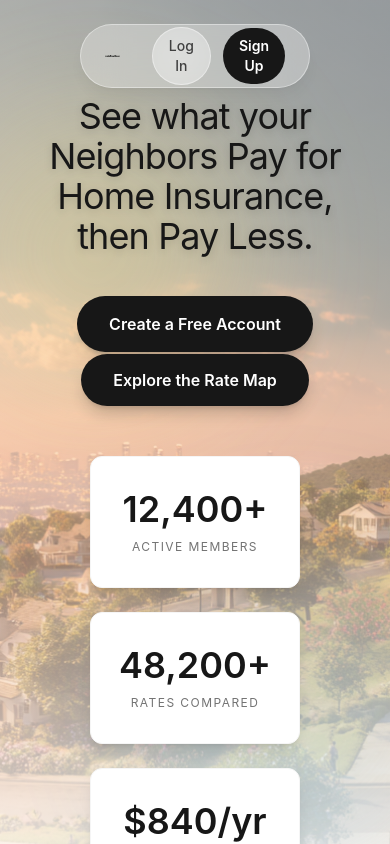
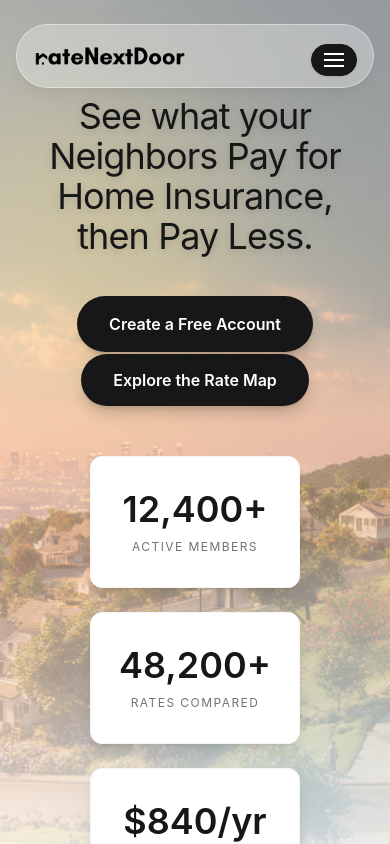
Before and after one commit to hmumtazz/insuranceh, a Next.js app: page / in a window 390 px wide. Shown: the top 844 px of the page. Built offline with nearby package versions, Linux system fonts and the light colour scheme; no server answers; a web font is replaced by a local one.

Commit message:
Changed Nav Bar to Have Hamburger Menu on Smaller Screens.

```diff
--- a/src/components/shared/app-header.tsx
+++ b/src/components/shared/app-header.tsx
@@ -2,6 +2,7 @@ import { createClient } from '@/lib/supabase/server';
 import Link from 'next/link';
 import UserMenu from '@/components/landing/user-menu';
 import AuthButtons from '@/components/landing/auth-buttons';
+import { MobileNav } from '@/components/shared/mobile-nav';
 
 export default async function AppHeader() {
   const supabase = await createClient();
@@ -28,8 +29,8 @@ export default async function AppHeader() {
     'User';
 
   return (
-    <nav className="fixed top-6 left-0 right-0 z-50 px-20">
-    <div className="mx-auto flex w-full items-center justify-between gap-8 rounded-full border border-white/40 bg-white/30 px-6 py-3 shadow-lg shadow-black/5 backdrop-blur-xl h-16">
+    <nav className="fixed top-6 left-0 right-0 z-50 px-4 sm:px-6 lg:px-20">
+    <div className="mx-auto flex w-full items-center justify-between gap-4 sm:gap-8 rounded-full border border-white/40 bg-white/30 px-4 sm:px-6 py-3 shadow-lg shadow-black/5 backdrop-blur-xl h-16">
 
       {/* Left section (Logo, non-stretched) */}
       <div className="flex flex-1 items-center justify-start">
@@ -37,7 +38,7 @@ export default async function AppHeader() {
           <img
             src="/logo.png"
             alt="RateNextDoor Logo"
-            className="h-8 w-50 md:h-9 lg:h-10 object-contain"
+            className="h-7 w-auto md:h-8 lg:h-9 object-contain"
           />
         </Link>
       </div>
@@ -68,13 +69,24 @@ export default async function AppHeader() {
         </a>
       </div>
 
-      {/* Right section (Auth controls) */}
+      {/* Right section (Auth + Mobile menu trigger) */}
       <div className="flex flex-1 items-center justify-end gap-3">
-        {user ? (
-          <UserMenu displayName={displayName} username={profile?.username} />
-        ) : (
-          <AuthButtons />
-        )}
+        {/* Desktop auth controls */}
+        <div className="hidden md:flex">
+          {user ? (
+            <UserMenu displayName={displayName} username={profile?.username} />
+          ) : (
+            <AuthButtons />
+          )}
+        </div>
+
+        {/* Mobile hamburger */}
+        <div className="md:hidden">
+          <MobileNav
+            user={user}
+            isAdmin={profile?.role === 'admin'}
+          />
+        </div>
       </div>
     </div>
     </nav>
--- /dev/null
+++ b/src/components/shared/mobile-nav.tsx
@@ -0,0 +1,68 @@
+'use client';
+
+import { useState } from 'react';
+import Link from 'next/link';
+import AuthButtons from '@/components/landing/auth-buttons';
+import UserMenu from '@/components/landing/user-menu';
+
+interface MobileNavProps {
+  user: any;
+  isAdmin: boolean;
+}
+
+export function MobileNav({ user, isAdmin }: MobileNavProps) {
+  const [open, setOpen] = useState(false);
+
+  return (
+    <>
+      <button
+        type="button"
+        onClick={() => setOpen(!open)}
+        className="inline-flex flex-col items-center justify-center rounded-full border border-neutral-900 bg-neutral-900 px-3 py-2 text-white shadow-sm"
+        aria-label="Open navigation"
+        >
+        {/* Simple hamburger icon */}
+        <span className="block h-[2px] w-5 bg-current" />
+        <span className="mt-1 block h-[2px] w-5 bg-current" />
+        <span className="mt-1 block h-[2px] w-5 bg-current" />
+     </button>
+
+      {open && (
+        <div className="absolute inset-x-4 top-20 z-50 rounded-2xl border border-white/60 bg-white/95 p-4 shadow-lg backdrop-blur">
+          <nav className="flex flex-col gap-3 text-sm font-medium text-neutral-800">
+            {user && (
+              <Link href="/dashboard" onClick={() => setOpen(false)}>
+                Dashboard
+              </Link>
+            )}
+            <Link href="/rates/map" onClick={() => setOpen(false)}>
+              Rate Map
+            </Link>
+            <Link href="/forum" onClick={() => setOpen(false)}>
+              Forum
+            </Link>
+            <Link href="/brokers" onClick={() => setOpen(false)}>
+              Brokers
+            </Link>
+            {isAdmin && (
+              <Link href="/admin/verifications" onClick={() => setOpen(false)}>
+                Admin
+              </Link>
+            )}
+            <a href="#resources" onClick={() => setOpen(false)}>
+              Resources
+            </a>
+          </nav>
+
+          <div className="mt-4 border-t border-neutral-200 pt-4">
+            {user ? (
+              <UserMenu displayName={user.email ?? 'User'} username={undefined} />
+            ) : (
+              <AuthButtons />
+            )}
+          </div>
+        </div>
+      )}
+    </>
+  );
+}
```
